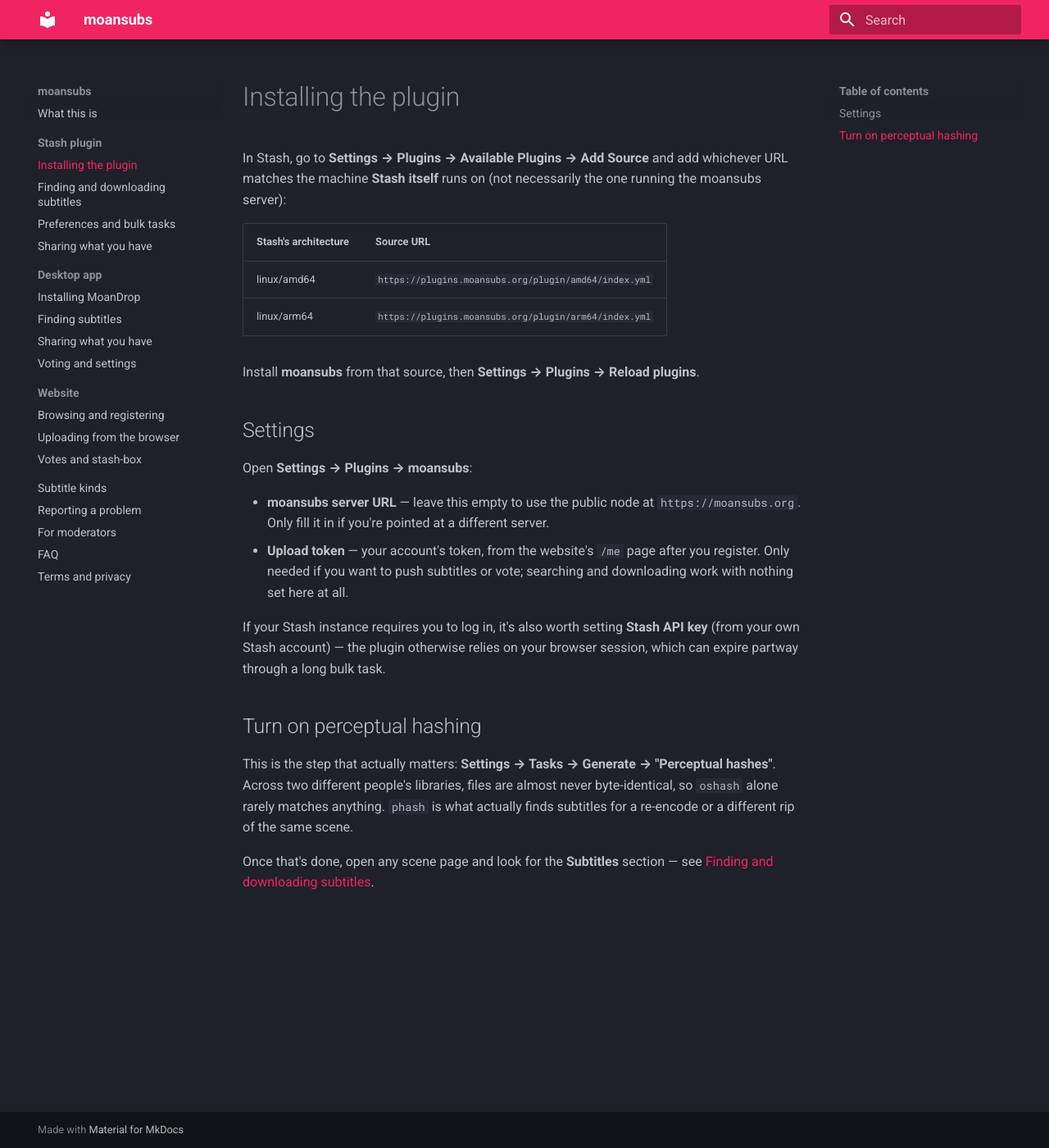
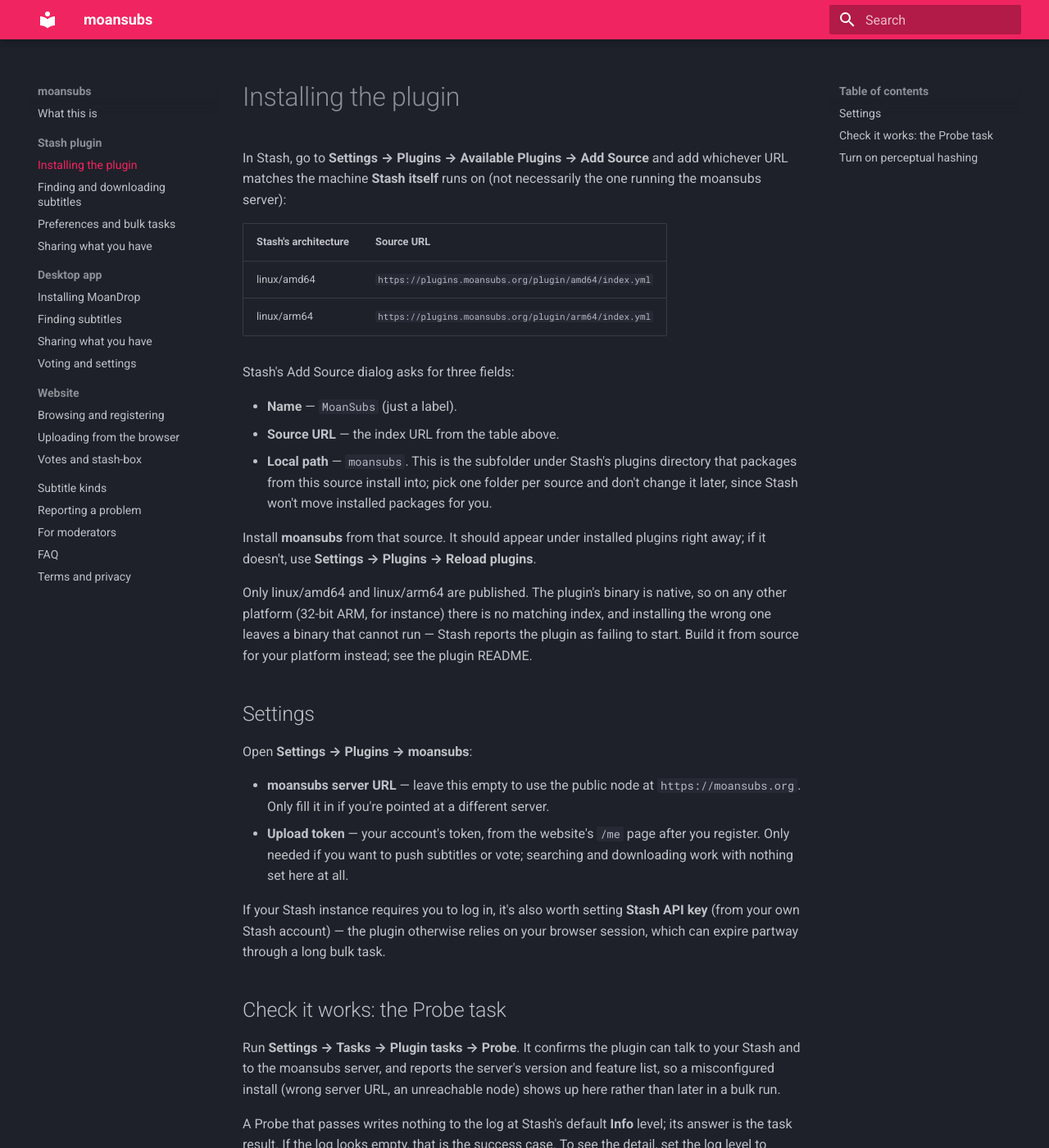
Before and after one commit to Anastylosis/MoanSubs, an MkDocs documentation site: the page built from docs/user/stash/install.md, in a window 1280 px wide and 1400 px high. Shown: the whole window at 82% size. Built offline with MkDocs 1.6.1 and Material for MkDocs 9.7.7, drawn with Linux system fonts in a browser that asks for light colours; some of the changed text lies outside the part shown.

Commit message:
Document Add Source fields, bulk language requirement, Probe, other architectures

```diff
--- a/docs/user/stash/install.md
+++ b/docs/user/stash/install.md
@@ -9,8 +9,24 @@
 | linux/amd64 | `https://plugins.moansubs.org/plugin/amd64/index.yml` |
 | linux/arm64 | `https://plugins.moansubs.org/plugin/arm64/index.yml` |
 
-Install **moansubs** from that source, then **Settings → Plugins → Reload
+Stash's Add Source dialog asks for three fields:
+
+- **Name** — `MoanSubs` (just a label).
+- **Source URL** — the index URL from the table above.
+- **Local path** — `moansubs`. This is the subfolder under Stash's plugins
+  directory that packages from this source install into; pick one folder per
+  source and don't change it later, since Stash won't move installed packages
+  for you.
+
+Install **moansubs** from that source. It should appear under installed
+plugins right away; if it doesn't, use **Settings → Plugins → Reload
 plugins**.
+
+Only linux/amd64 and linux/arm64 are published. The plugin's binary is
+native, so on any other platform (32-bit ARM, for instance) there is no
+matching index, and installing the wrong one leaves a binary that cannot run
+— Stash reports the plugin as failing to start. Build it from source for your
+platform instead; see the plugin README.
 
 ## Settings
 
@@ -28,6 +44,19 @@
 relies on your browser session, which can expire partway through a long
 bulk task.
 
+## Check it works: the Probe task
+
+Run **Settings → Tasks → Plugin tasks → Probe**. It confirms the plugin can
+talk to your Stash and to the moansubs server, and reports the server's
+version and feature list, so a misconfigured install (wrong server URL, an
+unreachable node) shows up here rather than later in a bulk run.
+
+A Probe that passes writes nothing to the log at Stash's default **Info**
+level; its answer is the task result. If the log looks empty, that is the
+success case. To see the detail, set the log level to **Debug** under
+**Settings → Logs**, or read the task result. Only a failing Probe logs an
+error.
+
 ## Turn on perceptual hashing
 
 This is the step that actually matters: **Settings → Tasks → Generate →
```
Also changed, not shown: README.md (+7 -1 lines), docs/user/stash/preferences-and-bulk.md (+16 -1 lines), plugin/README.md (+9 -5 lines).
